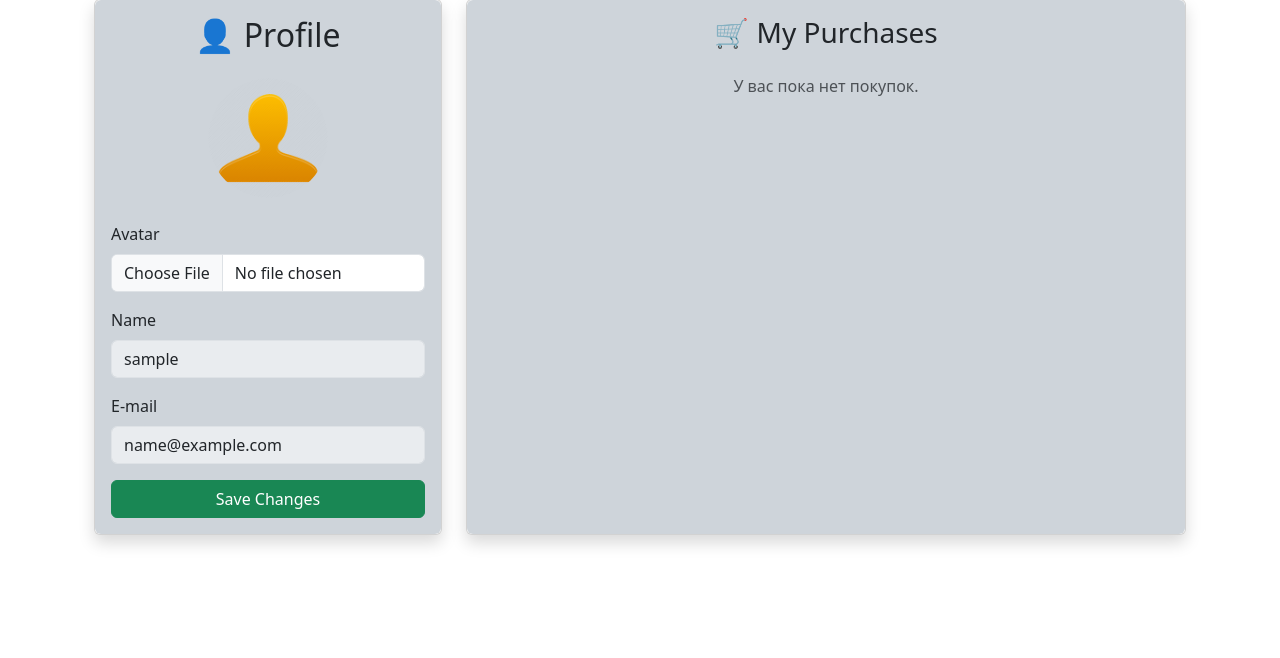
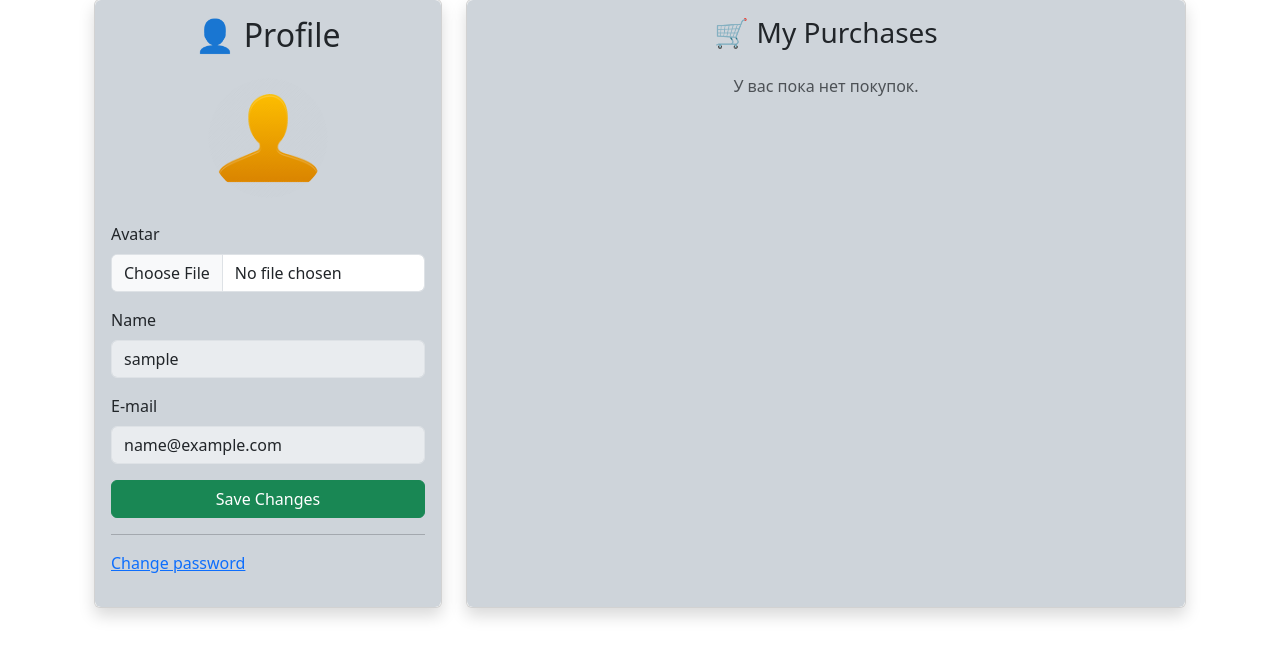
Before and after one commit to Soj044/ShopDjango, a Django app: page /user/profile/ in a window 1280 px wide. Shown: the part 106-764 px from the top of the page. Run offline with Django 4.2, Linux system fonts and the light colour scheme; the visitor is signed in with stand-in values (Sample User, id 1); data that the repository does not hold is empty; some libraries are stand-ins or nearby versions.

Commit message:
Added change password

```diff
--- a/base/purchase/forms.py
+++ b/base/purchase/forms.py
@@ -7,4 +7,4 @@ from purchase.models import Purchase
 class PurchaseForm(forms.ModelForm):
     class Meta:
         model = Purchase
-        fields = ['courses_qty',]
+        fields = ['courses_qty', 'total_price']
--- a/base/purchase/views.py
+++ b/base/purchase/views.py
@@ -15,6 +15,7 @@ class CreatePurchaseView(LoginRequiredMixin, CreateView):
     template_name = 'purchase/purchase_form.html'
     success_url = reverse_lazy('shop:cat_index')  # или страница “успешной покупки”
     login_url = 'user:login'
+    forms = PurchaseForm()
 
     def dispatch(self, request, *args, **kwargs):
         self.course = get_object_or_404(Course, course_slug=self.kwargs['course_slug'])
--- a/base/shop/templates/shop/base_template.html
+++ b/base/shop/templates/shop/base_template.html
@@ -8,6 +8,8 @@
     <meta http-equiv="X-UA-Compatible" content="ie=edge">
     <link href="{% static 'shop/css/bootstrap.min.css' %}" rel="stylesheet">
     <title>{% block title %}{% endblock %}</title>
+    <link href="https://cdn.jsdelivr.net/npm/bootstrap@5.3.0/dist/css/bootstrap.min.css" rel="stylesheet">
+    <script src="https://cdn.jsdelivr.net/npm/bootstrap@5.3.0/dist/js/bootstrap.bundle.min.js"></script>
 </head>
 <body>
     <nav class="navbar navbar-dark bg-dark">
@@ -18,8 +20,8 @@
                 <a href="{%url 'user:profile' %}" class="me_3 h5 link-offset-2-hover" target="_blank">{{user.username}}</a> |
                         <a href="{% url 'user:logout' %}" class="me_2 h5 link-offset-2-hover" target="_blank">Exit</a>
                 {%else%}
-                <a href="{%url 'user:login'%}" class="me_2 h5 link-offset-2-hover" target="_blank">>Login</a> |
-                        <a href="{%url 'user:register'%}" class="me_2 h5 link-offset-2-hover" target="_blank">>Register</a>
+                <a href="{%url 'user:login'%}" class="me_2 h5 link-offset-2-hover" target="_blank">Login</a> |
+                        <a href="{%url 'user:register'%}" class="me_2 h5 link-offset-2-hover" target="_blank">Register</a>
                 {%endif%}
                 | <a href="/api/v1/" class="me-2 h6 link-offset-2-hover" target="_blank">API</a>
             </span>
--- a/base/user/forms.py
+++ b/base/user/forms.py
@@ -1,6 +1,6 @@
 from django import forms
 from django.contrib.auth import get_user_model
-from django.contrib.auth.forms import AuthenticationForm, UserCreationForm
+from django.contrib.auth.forms import AuthenticationForm, UserCreationForm, PasswordChangeForm
 from django.utils import timezone
 
 from .models import User
@@ -39,3 +39,27 @@ class UserProfileForm(forms.ModelForm):
             'username': 'name',
             'email': 'e-mail',
         }
+
+class UserPasswordChangeForm(PasswordChangeForm):
+    new_password1 = forms.CharField(
+        label='Новый пароль',
+        widget=forms.PasswordInput(attrs={"autocomplete": "new-password"})
+    )
+    new_password2 = forms.CharField(
+        label='Повторите новый пароль',
+        widget=forms.PasswordInput(attrs={"autocomplete": "new-password"})
+    )
+    old_password = forms.CharField(
+        label='Старый пароль',
+        widget=forms.PasswordInput(attrs={
+            "autocomplete": "current-password",
+            "autofocus": True
+        })
+    )
+
+    class Meta:
+        labels = {
+            'new_password1': 'Новый пароль',
+            'new_password2': 'Повторите новый пароль',
+            'old_password': 'Старый пароль',
+        }
--- a/base/user/templates/user/profile.html
+++ b/base/user/templates/user/profile.html
@@ -39,6 +39,8 @@
                         {% endfor %}
 
                         <button type="submit" class="btn btn-success w-100">Save Changes</button>
+                        <hr>
+                        <p><a href="{% url 'user:change_pass' %}">Change password</a></p>
                     </form>
                 </div>
             </div>
--- a/base/user/urls.py
+++ b/base/user/urls.py
@@ -1,11 +1,18 @@
+from random import Random
+
+from django.contrib.auth.views import PasswordChangeView, PasswordChangeDoneView
 from django.urls import path
 
 from . import views
+from .views import UserPasswordChangeView
 
 app_name = 'user'
 urlpatterns = [
     path('register/', views.user_register, name='register'),
     path('profile/', views.UserProfile.as_view(), name='profile'),
     path('login/', views.user_login, name='login'),
-    path('logout/', views.user_logout, name='logout')
+    path('logout/', views.user_logout, name='logout'),
+    path('password-change', UserPasswordChangeView.as_view(), name='change_pass'),
+    path('password-change/done/', PasswordChangeDoneView.as_view(template_name="user/password_change_done.html"),
+                                                                name='change_pass_done')
 ]
--- a/base/user/views.py
+++ b/base/user/views.py
@@ -1,14 +1,13 @@
 from django.contrib import auth
 from django.contrib.auth import logout
 from django.contrib.auth.mixins import LoginRequiredMixin
-from django.contrib.auth.views import LoginView, PasswordChangeView
-from django.views.generic import CreateView, UpdateView
-from django.shortcuts import render, get_object_or_404
-from django.http import HttpResponse, Http404, HttpResponseRedirect
+from django.contrib.auth.views import PasswordChangeView
+from django.views.generic import UpdateView
+from django.shortcuts import render
+from django.http import HttpResponseRedirect
 from django.urls import reverse, reverse_lazy
-
 from base import settings
-from .forms import UserLoginForm, UserRegistrationForm, UserProfileForm
+from .forms import UserLoginForm, UserRegistrationForm, UserProfileForm, UserPasswordChangeForm
 from .models import *
 from .services import PurchaseByUserService
 
@@ -17,7 +16,8 @@ class UserProfile(UpdateView, LoginRequiredMixin):
     model = User
     form_class = UserProfileForm
     template_name = 'user/profile.html'
-    extra_context = {'default_image': settings.DEFAULT_USER_IMAGE,}
+    extra_context = {'default_image': settings.DEFAULT_USER_IMAGE, }
+
     def get_success_url(self):
         return reverse('users:profile')
 
@@ -32,7 +32,6 @@ class UserProfile(UpdateView, LoginRequiredMixin):
 
     def get_object(self, queryset=None):
         return self.request.user
-
 
 
 # class RegisterUser(CreateView):
@@ -71,6 +70,10 @@ def user_login(request):
         form = UserLoginForm()
     return render(request, 'user/login.html', {'form': form})
 
+class UserPasswordChangeView(PasswordChangeView):
+    form_class = UserPasswordChangeForm
+    success_url = reverse_lazy("user:change_pass_done")
+    template_name = "user/password_change_form.html"
 
 def user_logout(request):
     logout(request)
```
Also changed, not shown: base/shop/admin.py (+5 -2 lines), 1 other file.
